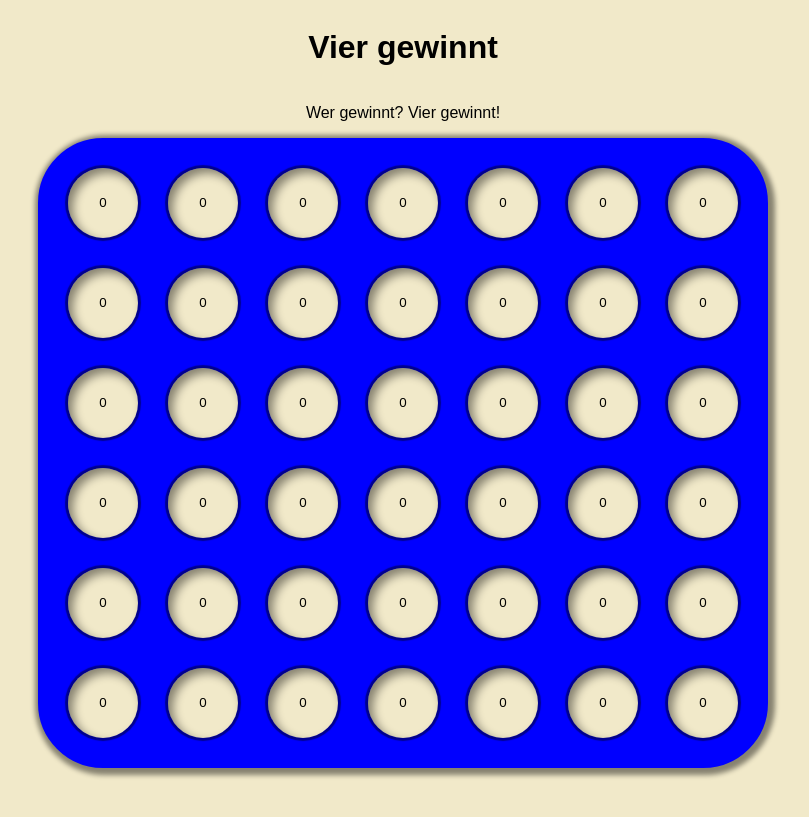
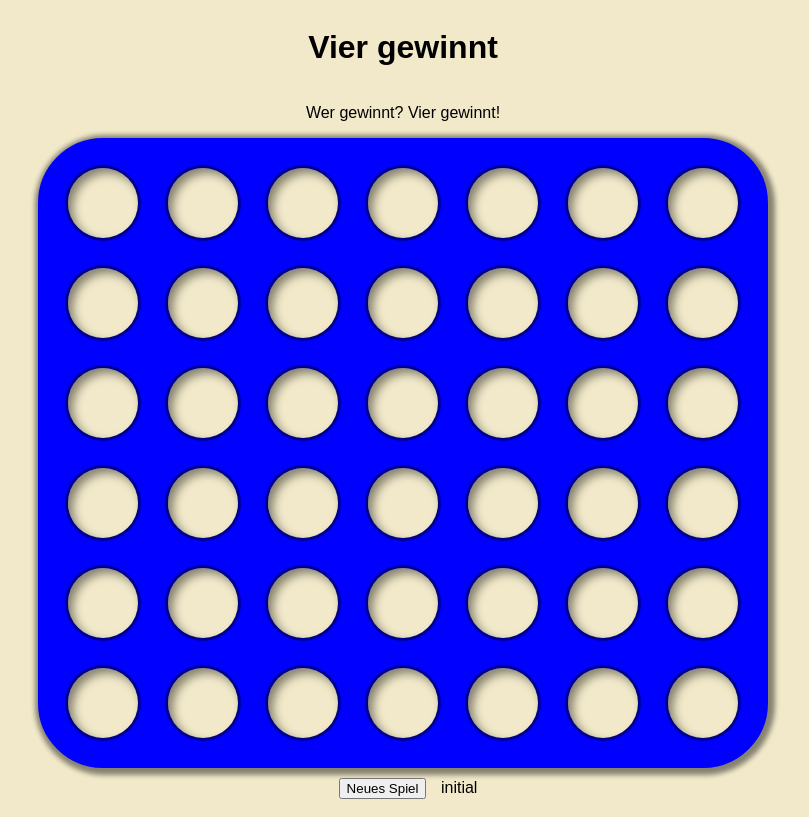
Before and after one commit to tkilla77/ksr_ef_viergewinnt, a Flask app: page / in a window 1280 px wide. Shown: the whole page, without its empty margins (237-1046 px from the left). Before the commit the page ends 778 px from the top, so only its background shows below. Run offline with Flask 2, Linux system fonts and the light colour scheme.

Commit message:
remove JS game logic, replace with server-side logic and turn management

```diff
--- a/static/connect_four.css
+++ b/static/connect_four.css
@@ -74,3 +74,7 @@ body {
 .connect_four button[data-state="0"]:hover {
     background-color: var(--hover-color);
 }
+
+#newgame {
+    margin: 10px;
+}
--- a/static/connect_four.js
+++ b/static/connect_four.js
@@ -1,5 +1,10 @@
 /** State and behavior for a game of connect-four. */
 class ConnectFour {
+    connectToDom(grid, winner) {
+        this.grid = grid;
+        this.winnerSpan = winner;
+    }
+
     /**
      * Expects JSON with properties
      * width > 0
@@ -7,7 +12,7 @@ class ConnectFour {
      * cells: a number array with size width*height and contents of 0-2
      *        with 0=empty,1=player1,2=player2
      */
-    constructor(json) {
+    update(json) {
         this.width = json.width;
         this.height = json.height;
         this.cells = json.cells;
@@ -15,135 +20,116 @@ class ConnectFour {
         if (this.width <= 0) throw new Error("width must be positive");
         if (this.height <= 0) throw new Error("height must be positive");
         if (this.cells.length != this.width * this.height) throw new Error("Illegal cell size");
+        this.winner = json.winner;
+        this.fillHtml(this.grid, this.winnerSpan)
     }
 
-    /** Fills the given HTML table cells (TD elements) adding the contents matching
+    /** Fills the given HTML grid (buttons) adding the contents matching
       * the game state. */
-    fillHtml(grid, winner) {
-        var board = grid.getElementsByTagName("button");
+    fillHtml() {
+        var board = this.grid.getElementsByTagName("button");
         if (board.length != this.cells.length) throw new Error("Size mismatch");
         for (let i = 0; i < board.length; i++) {
             var state = this.cells[i];
             var boardCell = board[i];
             boardCell.setAttribute("data-state", state.toString());
-            boardCell.innerHTML = state.toString();
         }
         if (this.winner) {
-            winner.classList.add("won");
-            winner.getElementsByClassName("name").item(0).innerHTML = this.winner == 1 ? "Gelb" : "Rot";
+            this.winnerSpan.classList.add("won");
+            this.winnerSpan.getElementsByClassName("name").item(0).innerHTML = this.winner == 1 ? "Gelb" : "Rot";
         }
 
-    }
-
-    installHandlers(grid, winner) {
-        let index = 0;
-        for (let button of grid.getElementsByTagName("button")) {
-            // Use a constant value that will be captured in the
-            // event listener.
-            const buttonIndex = index;
-            button.addEventListener("click", () => {
-                this.updateGameState(buttonIndex);
-                this.fillHtml(grid, winner);
-            });
-            index++;
-        }
-    }
-
-    /** Handles the click / press on a button on the grid. */
-    updateGameState(index) {
-        if (this.winner) {
-            return;
-        }
-        let column = index % this.width;
-        let cell = undefined;
-        for (let row = this.height - 1; row >= 0; row--) {
-            let lowestEmptyCellIndex = this.width * row + column;
-            cell = this.cells[lowestEmptyCellIndex];
-            if (cell == 0) {
-                this.cells[lowestEmptyCellIndex] = this.player;
-                this.player = this.player == 1 ? 2 : 1;
-                this.checkWinner(index);
-                return;
-            }
-        }
-        // Otherwise: column is already full - ignore.
-    }
-
-    /** Check if there is a winner after filling the cell at index.
-      * Sets ConnectFour.winner to the player winning. */
-    checkWinner(index) {
-        const column = index % this.width;
-        const row = (index - column) / this.width;
-        const player = this.cells[index];
-
-        let countFunction = (colIncrement, rowIncrement) => {
-            return this.countSameDirection(player, column, row, colIncrement, rowIncrement);
-        }
-
-        const increment = i => i+1;
-        const decrement = i => i-1;
-        const identity = i => i;
-
-        // Count the number of equal slots in all 7 directions.
-        // Above the current cell must be empty.
-        let upperLeft = countFunction(decrement, decrement);
-        let upperRight = countFunction(increment, decrement);
-        let left = countFunction(decrement, identity);
-        let right = countFunction(increment, identity);
-        let lowerLeft = countFunction(decrement, increment);
-        let down = countFunction(identity, increment);
-        let lowerRight = countFunction(increment, increment);
-
-        // We have a winner if the total is 3 or more in any of the four
-        // directions (the 4th is the current cell).
-        if (upperLeft + lowerRight >= 3
-                || down >= 3
-                || upperRight + lowerLeft >= 3
-                || left + right >= 3) {
-            this.winner = player;
-        }
-    }
-
-    /** Counts the winning streak in one direction defined by the
-      * increment. */
-    countSameDirection(player, col, row, colIncrement, rowIncrement) {
-        // Count the number of equal slots in one direction.
-        let count = 0;
-        while (count < 3) {
-            // Move in the given direction.
-            col = colIncrement(col);
-            row = rowIncrement(row);
-            // Check if we are still on the board.
-            if (col < 0 || col >= this.width || row < 0 || row >= this.height) {
-                break;
-            }
-            // Look at the current cell and bail out if it's not our color.
-            if (this.cells[row * this.width + col] != player) {
-                break;
-            }
-            // Otherwise: continue
-            count++;
-        }
-        return count;
     }
 }
 
 /** A connection to the ConnectFour server. */
 class ConnectFourConnection {
+    constructor(game, stateArea) {
+        this.game = game;
+        this.stateArea = stateArea;
+        this.updateState("initial");
+    }
+
+    updateState(newState) {
+        this.state = newState;
+        this.stateArea.innerHTML = this.state;
+    }
+
+    updateStateFromJson(json) {
+        var newState;
+        if (json.winner == json.player) {
+            newState = "won"
+        } else if (json.winner) {
+            newState = "lost"
+        } else if (json.next == json.player) {
+            newState = "myturn";
+        } else {
+            newState = "yourturn";
+        }
+        this.state = newState;
+        this.stateArea.innerHTML = this.state;
+    }
     async newGame() {
-        var json = await fetch("/newgame");
-        return json.json();
+        var response = await fetch("/newgame");
+        var json = await response.json();
+        this.updateStateFromJson(json);
+        game.update(json);
+    }
+
+    async currentGame() {
+        var response = await fetch("/currentgame");
+        var json = await response.json();
+        this.updateStateFromJson(json);
+        game.update(json);
+        this.pollState();
+    }
+
+    // wait ms milliseconds
+    wait(ms) {
+        return new Promise(r => setTimeout(r, ms));
+    }
+
+    async pollState() {
+        while (this.state == "yourturn") {
+            await this.wait(1000);
+            await this.currentGame();
+        }
+    }
+
+    async move(column) {
+        if (this.state != "myturn") {
+            throw new Error("not my turn");
+        }
+        var response = await fetch("/move?column="+column);
+        var json = await response.json();
+        this.updateStateFromJson(json);
+        game.update(json);
+        this.pollState();
+    }
+
+    installHandlers(grid) {
+        let index = 0;
+        for (let button of grid.getElementsByTagName("button")) {
+            // Use a constant value that will be captured in the
+            // event listener.
+            const column = index % 7;
+            button.addEventListener("click", () => {
+                this.move(column);
+            });
+            index++;
+        }
     }
 }
 
-var connection = new ConnectFourConnection();
-var gameRequest = connection.newGame();
-
+var game = new ConnectFour();
 var grid = document.getElementById("grid")
 var winner = document.getElementById("winner")
+var stateArea = document.getElementById("state");
 
-gameRequest.then(response => {
-    var game = new ConnectFour(response);
-    game.fillHtml(grid, winner);
-    game.installHandlers(grid, winner);
-});
+game.connectToDom(grid, winner);
+
+var connection = new ConnectFourConnection(game, stateArea);
+connection.installHandlers(grid);
+
+var newGameButton = document.getElementById("newgame");
+newGameButton.addEventListener("click", () => {connection.newGame();});
--- a/templates/connect_four.html
+++ b/templates/connect_four.html
@@ -16,10 +16,14 @@
             {% for row in range(6) %}
             <div>
                 {% for column in range(7) %}
-                <button data-state="0">0</button>
+                <button data-state="0"></button>
                 {% endfor %}
             </div>
             {% endfor %}
         </div>
+        <div>
+            <button id="newgame">Neues Spiel</button>
+            <span id="state">unknown</span>
+        </div>
     </body>
 </html>
```
